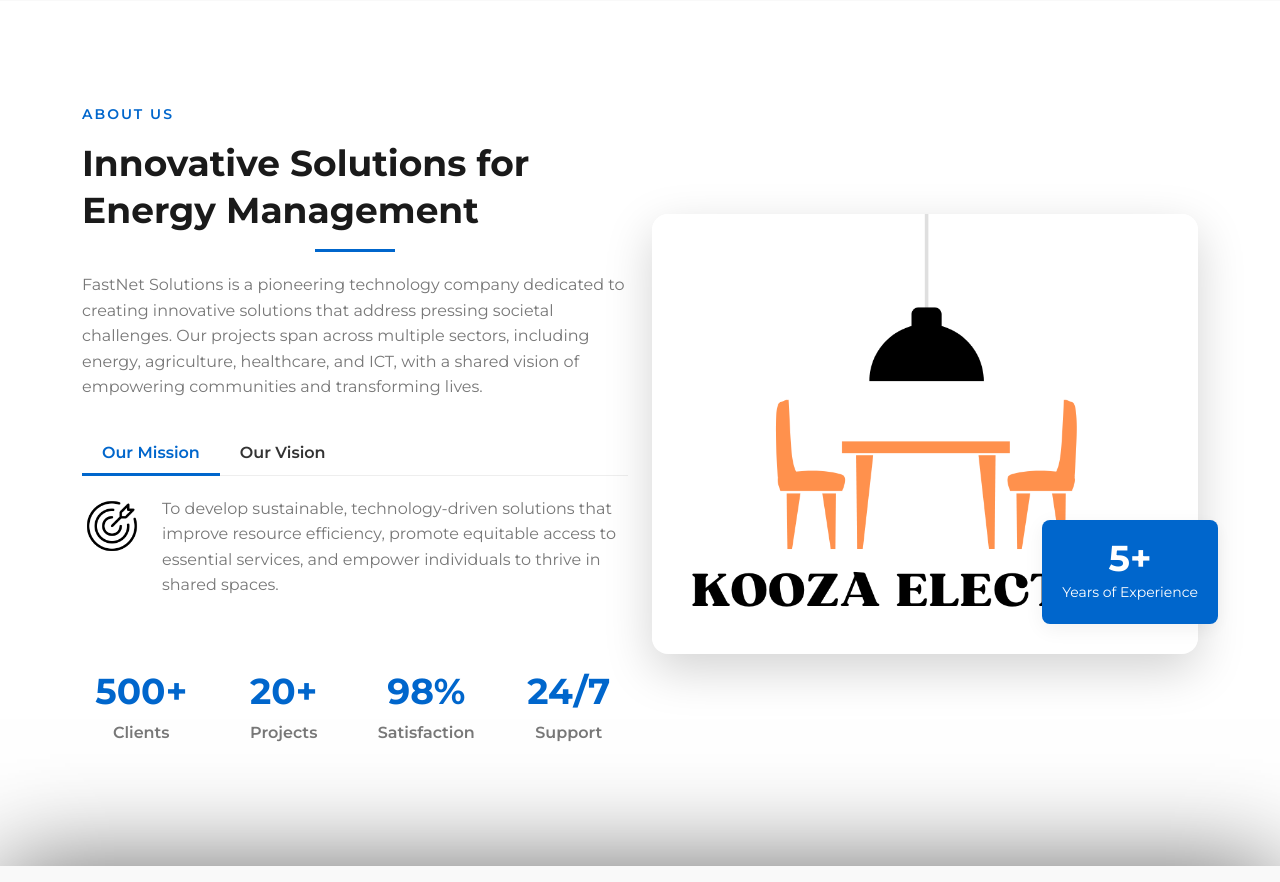
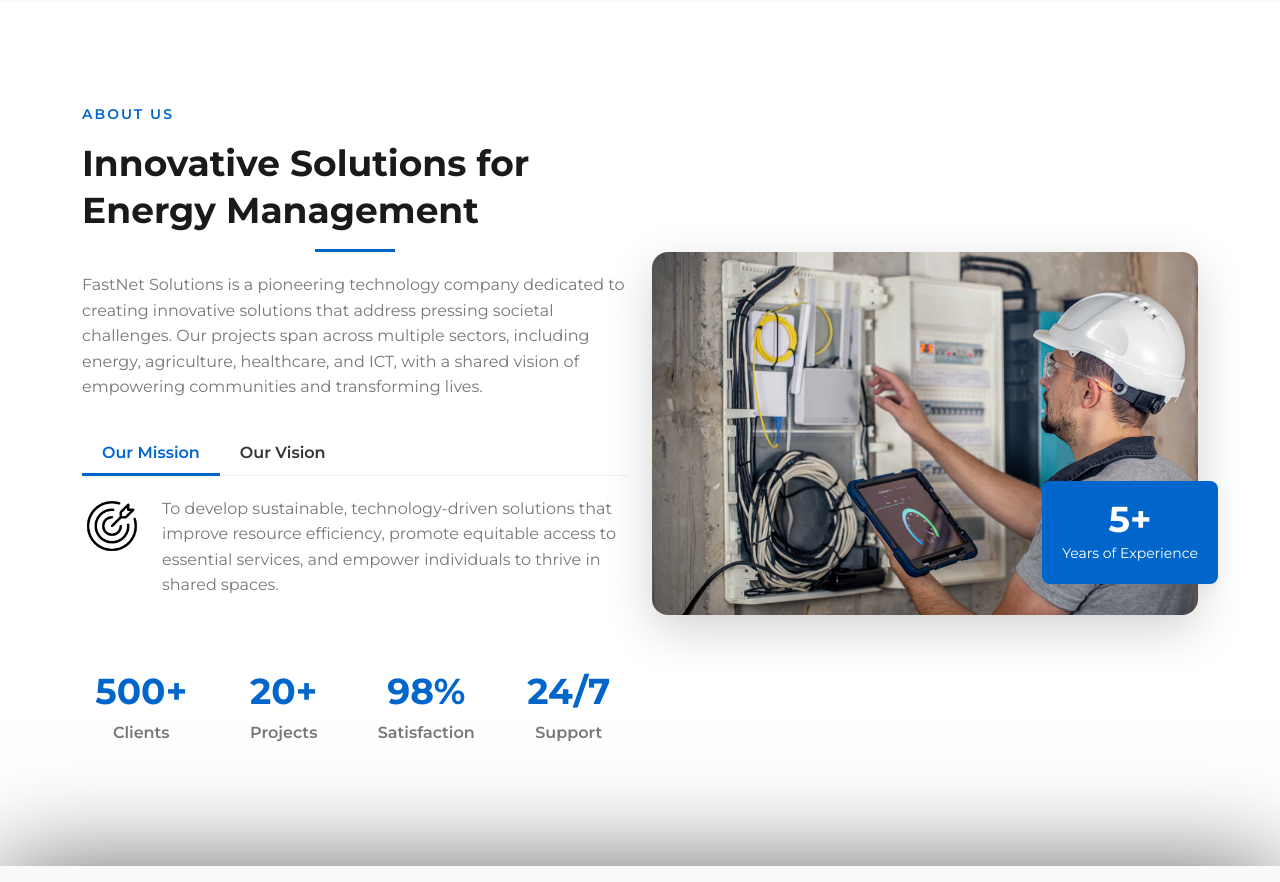
Before and after one commit to alexnamurinda/meter, a PHP site: page / in a window 1280 px wide. Shown: the part 2065-2947 px from the top of the page. Run offline with PHP 8.4, Linux system fonts and the light colour scheme.

Commit message:
image rep

```diff
--- a/index.php
+++ b/index.php
@@ -269,7 +269,7 @@
                 </div>
                 <div class="col-lg-6 order-lg-2 order-1 mb-5 mb-lg-0">
                     <div class="about-image" data-aos="zoom-in">
-                        <img src="images/lg.png" alt="Smart Meter" class="img-fluid main-img rounded-4 shadow-lg">
+                        <img src="images/rep.png" alt="Smart Meter" class="img-fluid main-img rounded-4 shadow-lg">
                         <div class="experience-badge">
                             <span class="years">5+</span>
                             <span class="text">Years of Experience</span>
```
Also changed, not shown: images/rep.png (renamed from images/Screenshot 2024-11-13 101345.png).
